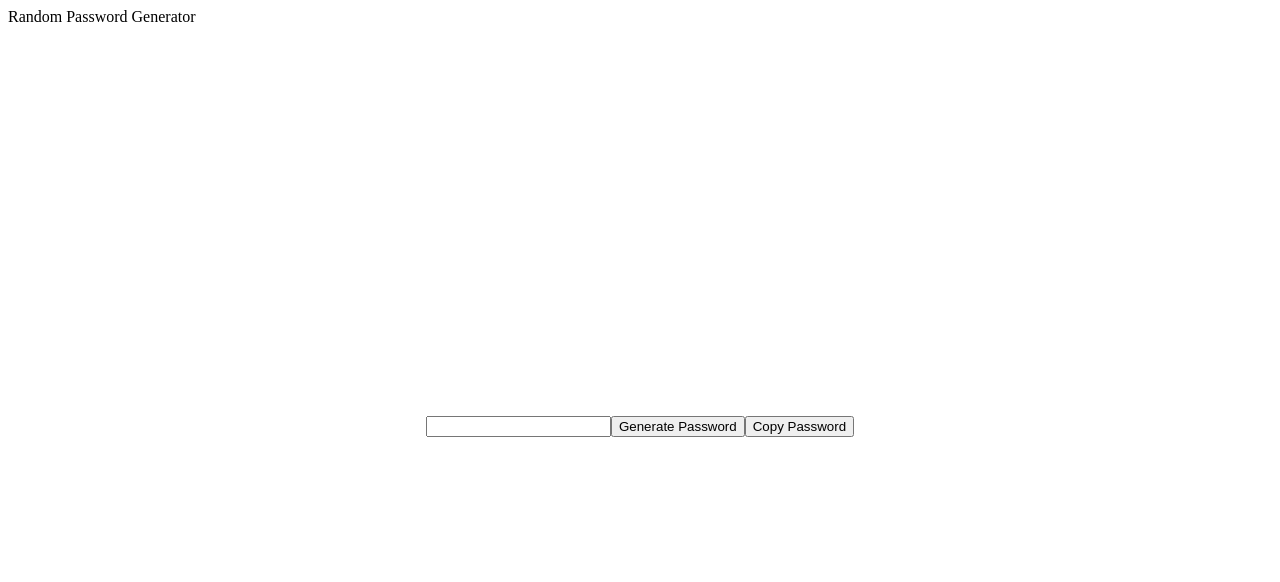
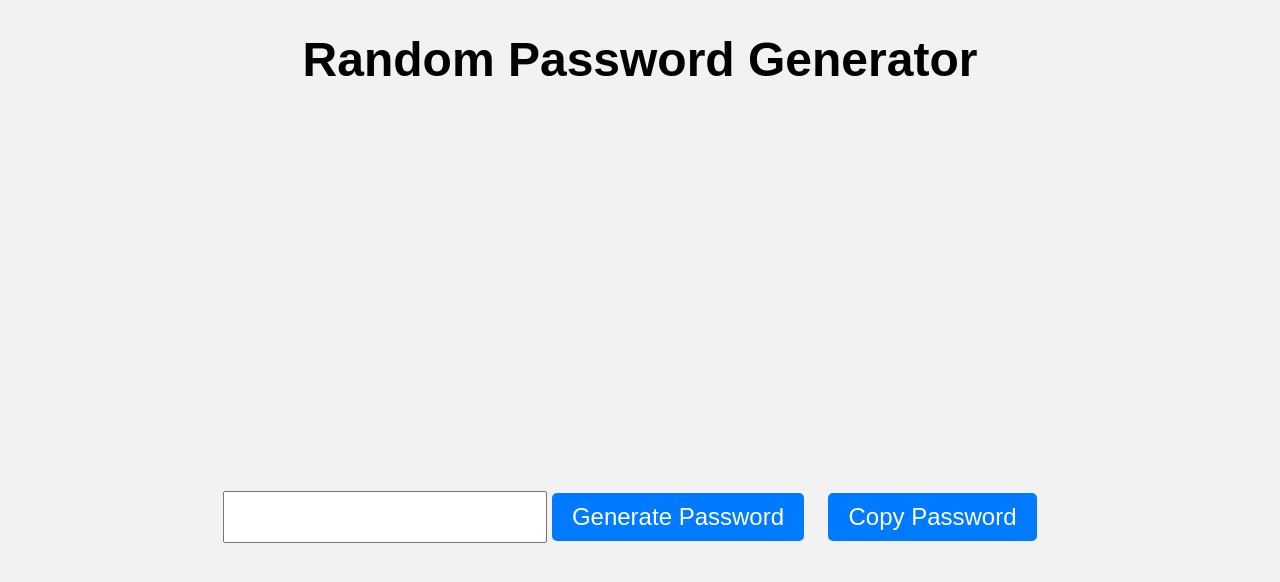
Before and after one commit to ZenAyush/Random-Password-Generator-Web, a plain HTML site: page index.html in a window 1280 px wide. Drawn offline with Linux system fonts and the light colour scheme.

Commit message:
Update index.html

```diff
--- a/index.html
+++ b/index.html
@@ -3,16 +3,42 @@
 <head>
   <title>Random Password Generator</title>
   <style>
+    body {
+      background-color: #f2f2f2;
+      font-family: Arial, sans-serif;
+    }
+
+    h1 {
+      text-align: center;
+      font-size: 48px;
+      font-weight: bold;
+      margin-bottom: 40px;
+    }
+
     .center {
       display: flex;
       justify-content: center;
       align-items: center;
       height: 100vh;
     }
-    h1 {
-      justify-content: center;
-      align-items: center;
-      height: 100vh;
+
+    input[type="text"] {
+      padding: 10px;
+      font-size: 24px;
+      margin-bottom: 20px;
+      width: 300px;
+    }
+
+    button {
+      padding: 10px 20px;
+      font-size: 24px;
+      background-color: #007bff;
+      color: #fff;
+      border: 0;
+      border-radius: 5px;
+      cursor: pointer;
+      margin-right: 20px;
+    }
   </style>
   <script>
     function generatePassword() {
@@ -33,11 +59,13 @@
   </script>
 </head>
 <body>
- <h>Random Password Generator</h>
-    <div class="center">
+  <h1>Random Password Generator</h1>
+  <div class="center">
+    <div>
       <input type="text" id="password" />
       <button onclick="generatePassword()">Generate Password</button>
       <button onclick="copyPassword()">Copy Password</button>
+    </div>
   </div>
 </body>
 </html>
```
